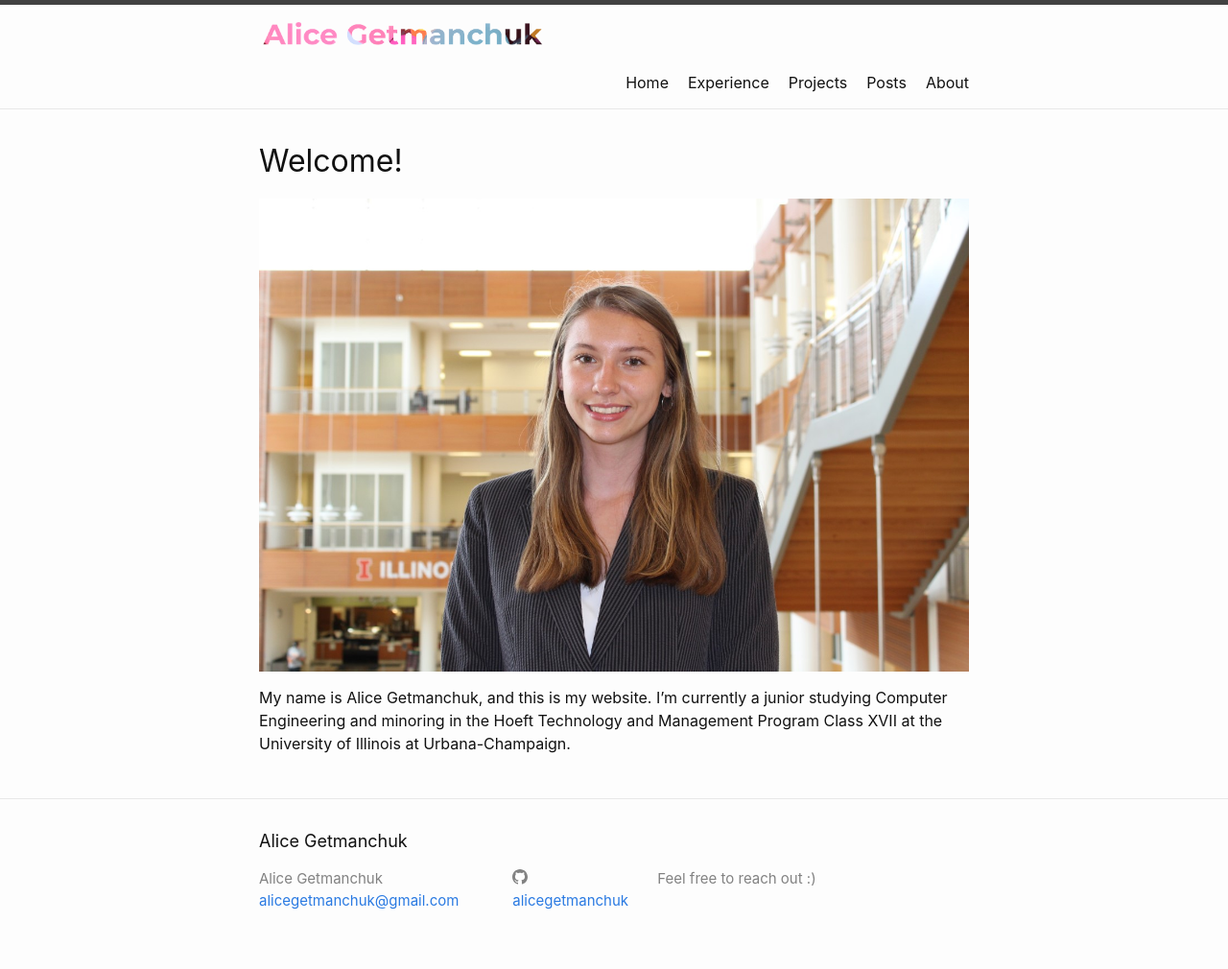
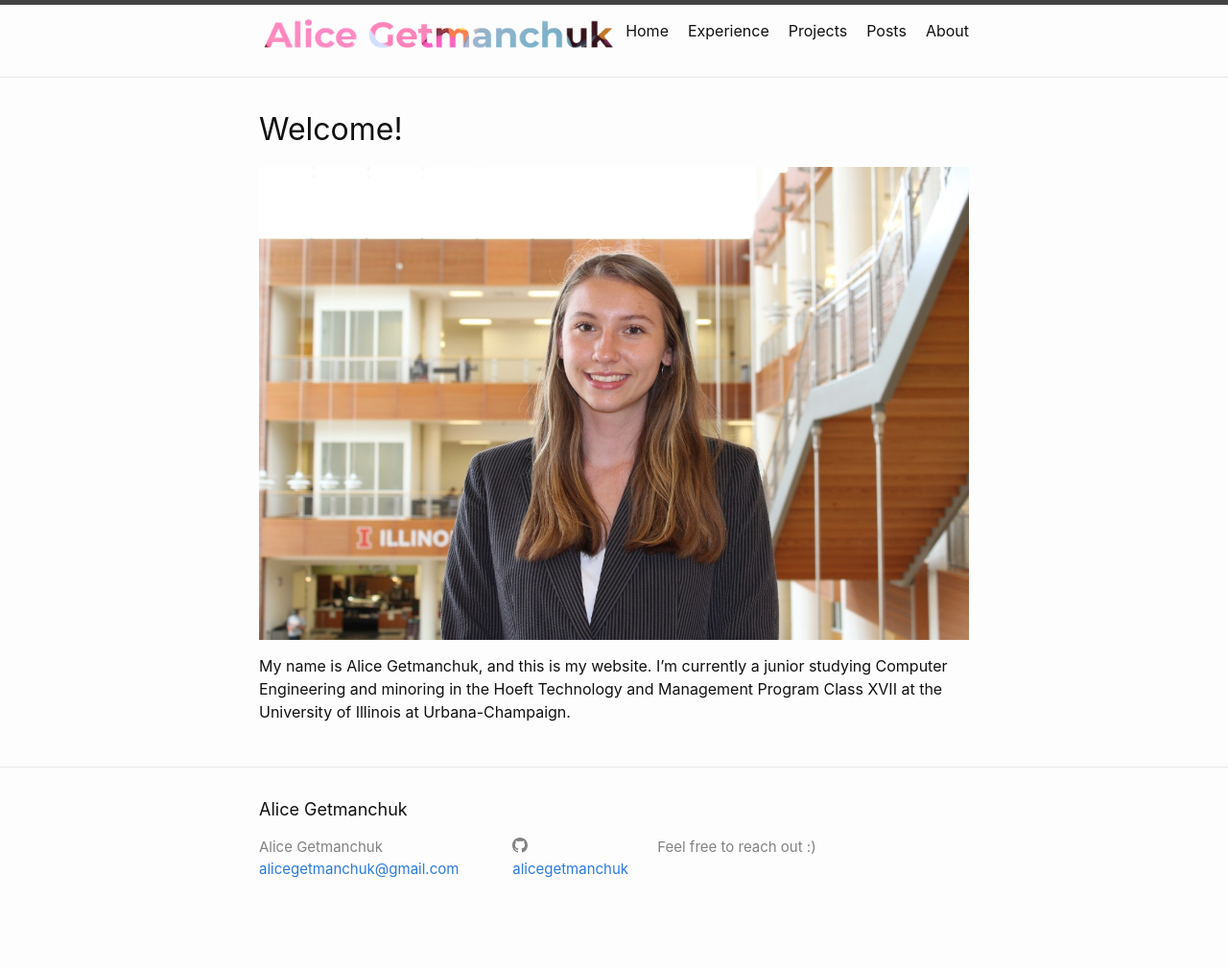
Before and after one commit to alicegetmanchuk/alicegetmanchuk.github.io, a Jekyll site: the page built from index.md, in a window 1280 px wide. Shown: the whole page at 96% size. Built offline with Jekyll 4.4.1, drawn with Linux system fonts in a browser that asks for light colours; after the commit the page ends 977 px from its top, so only the background shows below that.

Commit message:
issues may have been resolved with the header logo

```diff
--- a/_includes/header.html
+++ b/_includes/header.html
@@ -4,7 +4,7 @@
     {%- assign default_paths = site.pages | map: "path" -%}
     {%- assign page_paths = site.header_pages | default: default_paths -%}
     <!-- <a class="site-title" rel="author" href="{{ "/" | relative_url }}">{{ site.title | escape }}</a> -->
-    <a class="site-title" href="{{ "/" | relative_url }}"><img src="https://github.com/alicegetmanchuk/alicegetmanchuk.github.io/blob/main/_media/header_logo_one.png?raw=true" width=40% height=40%></a>
+    <a class="site-title" href="{{ "/" | relative_url }}"><img src="https://github.com/alicegetmanchuk/alicegetmanchuk.github.io/blob/main/_media/header_logo_one.png?raw=true" width=50% height=50%></a>
 
 
     {%- if page_paths -%}
--- a/_sass/minima/_layout.scss
+++ b/_sass/minima/_layout.scss
@@ -18,7 +18,6 @@
   letter-spacing: -1px;
   top: 20px;
   vertical-align: middle;
-  float: left;
 
   &,
   &:visited {
```
